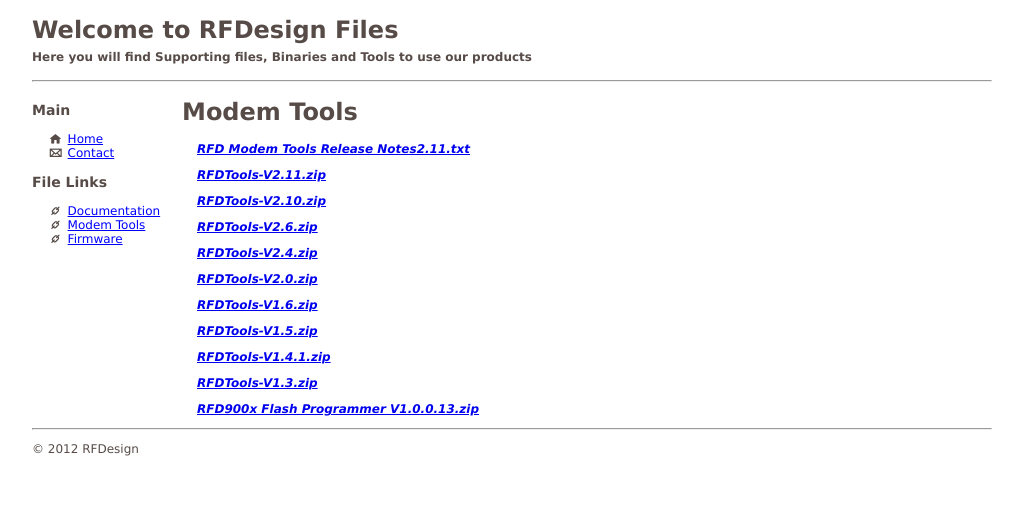
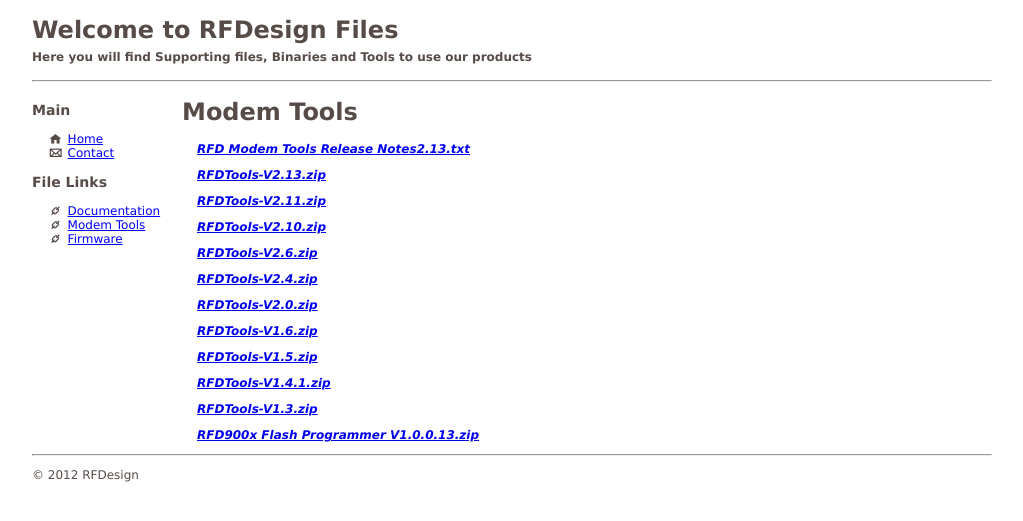
Before and after one commit to RFDesign/rfdesign.github.io, a Jekyll site: the page built from tools.html, in a window 1280 px wide. Shown: the top 521 px of the page, without its empty margins (26-1049 px from the left). Built offline with Jekyll 4.4.1, drawn with Linux system fonts in a browser that asks for light colours.

Commit message:
Update tools.yml

```diff
--- a/_data/tools.yml
+++ b/_data/tools.yml
@@ -1,4 +1,5 @@
-- file: RFD Modem Tools Release Notes2.11.txt
+- file: RFD Modem Tools Release Notes2.13.txt
+- file: RFDTools-V2.13.zip
 - file: RFDTools-V2.11.zip
 - file: RFDTools-V2.10.zip
 - file: RFDTools-V2.6.zip
```
